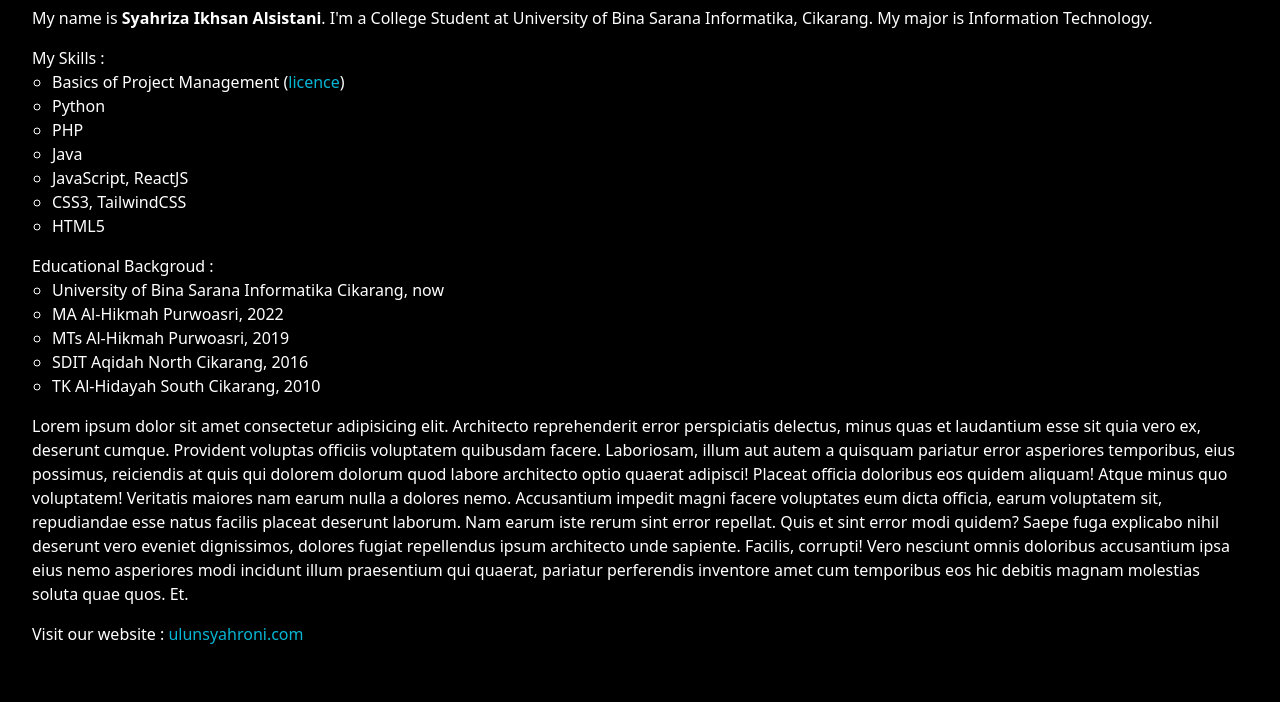
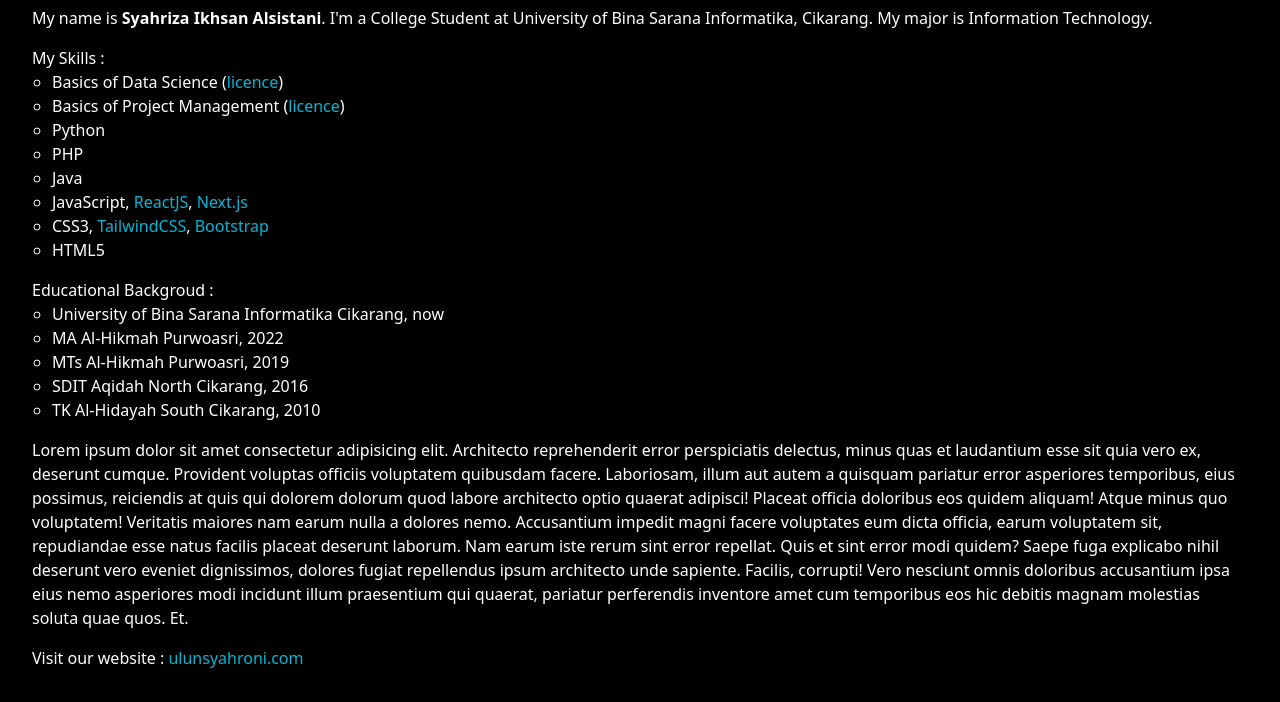
Before and after one commit to syahrizaia/portofolio, a website: page src/about.html in a window 1280 px wide. Shown: the part 154-856 px from the top of the page. Before the commit the page ends 832 px from the top, so only its background shows below. Drawn offline with Linux system fonts and the light colour scheme.

Commit message:
third commit

```diff
--- a/src/about.html
+++ b/src/about.html
@@ -20,12 +20,13 @@
         <div>
             <h2>My Skills :</h2>
             <ul class="mx-5">
+                <li type="circle">Basics of Data Science (<a class="text-cyan-500 hover:text-cyan-300" href="certificates.html">licence</a>)</li>
                 <li type="circle">Basics of Project Management (<a class="text-cyan-500 hover:text-cyan-300" href="certificates.html">licence</a>)</li>
                 <li type="circle">Python</li>
                 <li type="circle">PHP</li>
                 <li type="circle">Java</li>
-                <li type="circle">JavaScript, ReactJS</li>
-                <li type="circle">CSS3, TailwindCSS</li>
+                <li type="circle">JavaScript, <a class="text-cyan-500 hover:text-cyan-300" href="https://react.dev/" target="_blank">ReactJS</a>, <a class="text-cyan-500 hover:text-cyan-300" href="https://nextjs.org" target="_blank">Next.js</a></li>
+                <li type="circle">CSS3, <a class="text-cyan-500 hover:text-cyan-300" href="https://tailwindcss.com" target="_blank">TailwindCSS</a>, <a class="text-cyan-500 hover:text-cyan-300" href="https://getbootstrap.com/" target="_blank">Bootstrap</a></li>
                 <li type="circle">HTML5</li>
             </ul>
         </div>
```
Also changed, not shown: src/certificates.html (+4 -0 lines), images/Cuplikan layar 2023-12-10 124926.png (added), images/Cuplikan layar 2023-12-11 200113.png (added), images/Cuplikan layar 2023-12-11 204915.png (added), images/Cuplikan layar 2023-12-12 204634.png (added).
